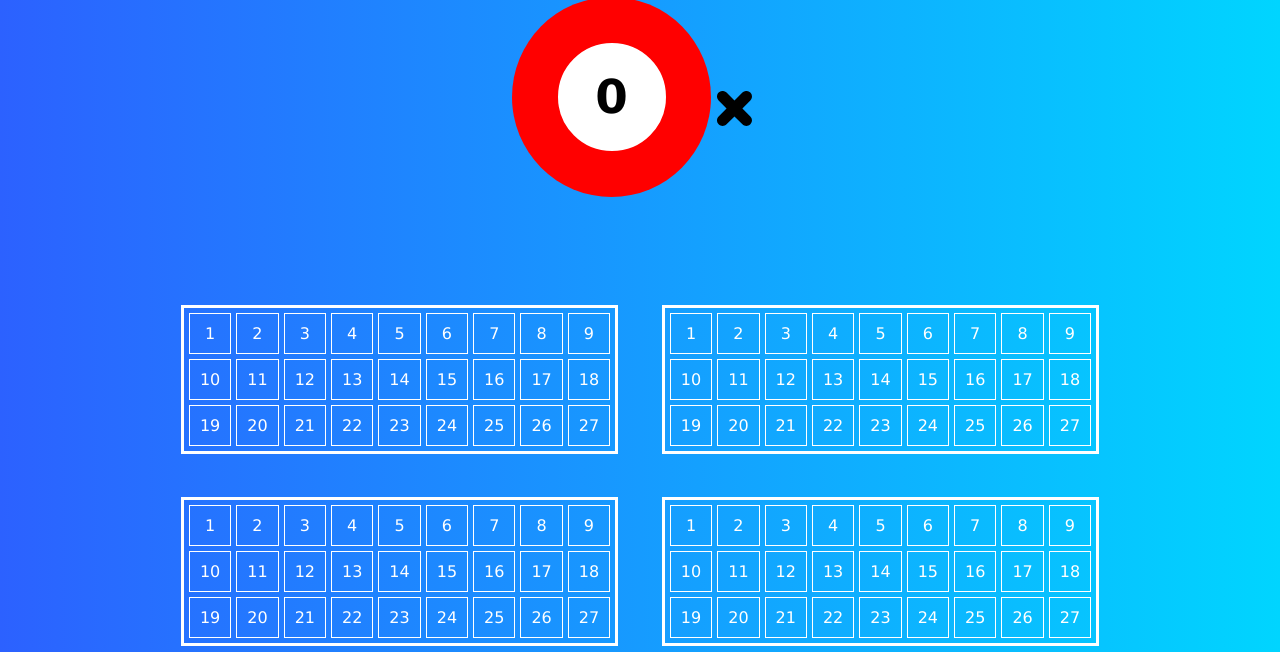
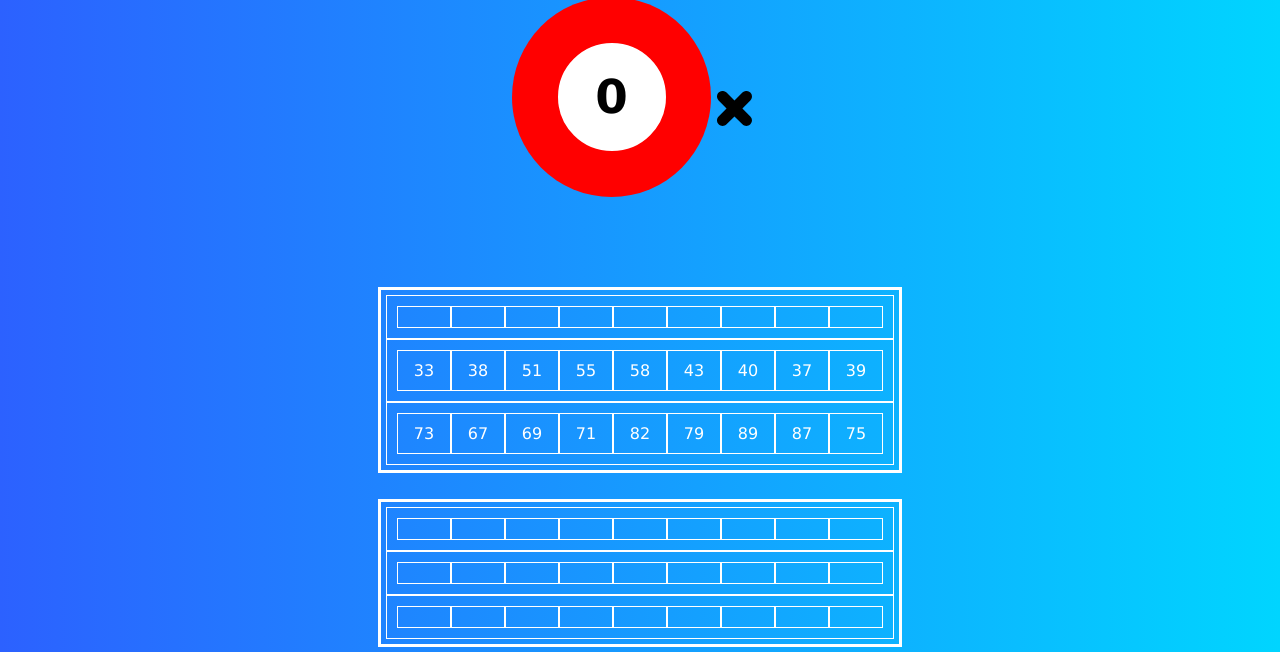
Before and after one commit to DCK222/BingoPractica, a plain HTML site: page index.html in a window 1280 px wide. Shown: the part 148-800 px from the top of the page. Drawn offline with Linux system fonts and the light colour scheme.

Commit message:
Mensaje Descriptivo

```diff
--- a/index.html
+++ b/index.html
@@ -41,13 +41,15 @@
             <div id="contendornumeroaleatorio">
                 <div id="prueba">
                     <div id="bolacolor">
-                        <div id="numaleatorio2" >
-                        <h3 id="numaleatorio" >0</h3>
-                    </div>
+                        <div id="numaleatorio2">
+                            <h3 id="numaleatorio">0</h3>
+                        </div>
                     </div>
                     <div id="contendorbotones">
-                        <button id="startButton" onclick="startGeneracion()"><img width="35px" src="assets/img/play-1003-svgrepo-com.svg" alt=""></button>
-                        <button id="stopButton" onclick="stopGeneracion()"><img width="35px" src="assets/img/cross-svgrepo-com.svg" alt=""></button>
+                        <button id="startButton" onclick="startGeneracion()"><img width="35px"
+                                src="assets/img/play-1003-svgrepo-com.svg" alt=""></button>
+                        <button id="stopButton" onclick="stopGeneracion()"><img width="35px"
+                                src="assets/img/cross-svgrepo-com.svg" alt=""></button>
                     </div>
                 </div>
             </div>
@@ -58,157 +60,129 @@
             <div id="cartones">
 
                 <div id="cartonseccion1">
-                <div id="carton1">
+                    <div class="clasecarton" id="carton1">
 
-                    <div>1</div>
-                    <div>2</div>
-                    <div>3</div>
-                    <div>4</div>
-                    <div>5</div>
-                    <div>6</div>
-                    <div>7</div>
-                    <div>8</div>
-                    <div>9</div>
+                        <div class="fila" id="fila1" >
+                            <div id="fila1_pos1"></div>
+                            <div id="fila1_pos2"></div>
+                            <div id="fila1_pos3"></div>
+                            <div id="fila1_pos4"></div>
+                            <div id="fila1_pos5"></div>
+                            <div id="fila1_pos6"></div>
+                            <div id="fila1_pos7"></div>
+                            <div id="fila1_pos8"></div>
+                            <div id="fila1_pos9"></div>
+                        </div>
 
 
-                    <div>10</div>
-                    <div>11</div>
-                    <div>12</div>
-                    <div>13</div>
-                    <div>14</div>
-                    <div>15</div>
-                    <div>16</div>
-                    <div>17</div>
-                    <div>18</div>
+                        <div class="fila" id="fila2"  >
+                            <div id="fila2_pos1"></div>
+                            <div id="fila2_pos2"></div>
+                            <div id="fila2_pos3"></div>
+                            <div id="fila2_pos4"></div>
+                            <div id="fila2_pos5"></div>
+                            <div id="fila2_pos6"></div>
+                            <div id="fila2_pos7"></div>
+                            <div id="fila2_pos8"></div>
+                            <div id="fila2_pos9"></div>
+                        </div>
+
+                        <div class="fila" id="fila3" >
+                            <div id="fila3_pos1" ></div>
+                            <div id="fila3_pos2" ></div>
+                            <div id="fila3_pos3" ></div>
+                            <div id="fila3_pos4" ></div>
+                            <div id="fila3_pos5" ></div>
+                            <div id="fila3_pos6" ></div>
+                            <div id="fila3_pos7" ></div>
+                            <div id="fila3_pos8" ></div>
+                            <div id="fila3_pos9" ></div>
+                        </div>
+                    </div>
+                    <div id="carton1">
+
+                        <div id="fila1" class="fila">
+                            <div id="fila1_pos1"></div>
+                            <div id="fila1_pos2"></div>
+                            <div id="fila1_pos3"></div>
+                            <div id="fila1_pos4"></div>
+                            <div id="fila1_pos5"></div>
+                            <div id="fila1_pos6"></div>
+                            <div id="fila1_pos7"></div>
+                            <div id="fila1_pos8"></div>
+                            <div id="fila1_pos9"></div>
+                        </div>
 
 
-                    <div>19</div>
-                    <div>20</div>
-                    <div>21</div>
-                    <div>22</div>
-                    <div>23</div>
-                    <div>24</div>
-                    <div>25</div>
-                    <div>26</div>
-                    <div>27</div>
-                </div>
+                        <div id="fila2"  class="fila">
+                            <div id="fila2_pos1"></div>
+                            <div id="fila2_pos2"></div>
+                            <div id="fila2_pos3"></div>
+                            <div id="fila2_pos4"></div>
+                            <div id="fila2_pos5"></div>
+                            <div id="fila2_pos6"></div>
+                            <div id="fila2_pos7"></div>
+                            <div id="fila2_pos8"></div>
+                            <div id="fila2_pos9"></div>
+                        </div>
+
+                        <div id="fila3"  class="fila">
+                            <div id="fila3_pos1" ></div>
+                            <div id="fila3_pos2" ></div>
+                            <div id="fila3_pos3" ></div>
+                            <div id="fila3_pos4" ></div>
+                            <div id="fila3_pos5" ></div>
+                            <div id="fila3_pos6" ></div>
+                            <div id="fila3_pos7" ></div>
+                            <div id="fila3_pos8" ></div>
+                            <div id="fila3_pos9" ></div>
+                        </div>
+                    </div>
+                    <div id="carton1">
+
+                        <div id="fila1" class="fila">
+                            <div id="fila1_pos1"></div>
+                            <div id="fila1_pos2"></div>
+                            <div id="fila1_pos3"></div>
+                            <div id="fila1_pos4"></div>
+                            <div id="fila1_pos5"></div>
+                            <div id="fila1_pos6"></div>
+                            <div id="fila1_pos7"></div>
+                            <div id="fila1_pos8"></div>
+                            <div id="fila1_pos9"></div>
+                        </div>
 
 
-                <!-- carton2 -->
-                <div id="carton1">
+                        <div id="fila2"  class="fila">
+                            <div id="fila2_pos1"></div>
+                            <div id="fila2_pos2"></div>
+                            <div id="fila2_pos3"></div>
+                            <div id="fila2_pos4"></div>
+                            <div id="fila2_pos5"></div>
+                            <div id="fila2_pos6"></div>
+                            <div id="fila2_pos7"></div>
+                            <div id="fila2_pos8"></div>
+                            <div id="fila2_pos9"></div>
+                        </div>
 
-                    <div>1</div>
-                    <div>2</div>
-                    <div>3</div>
-                    <div>4</div>
-                    <div>5</div>
-                    <div>6</div>
-                    <div>7</div>
-                    <div>8</div>
-                    <div>9</div>
-
-
-                    <div>10</div>
-                    <div>11</div>
-                    <div>12</div>
-                    <div>13</div>
-                    <div>14</div>
-                    <div>15</div>
-                    <div>16</div>
-                    <div>17</div>
-                    <div>18</div>
-
-
-                    <div>19</div>
-                    <div>20</div>
-                    <div>21</div>
-                    <div>22</div>
-                    <div>23</div>
-                    <div>24</div>
-                    <div>25</div>
-                    <div>26</div>
-                    <div>27</div>
+                        <div id="fila3"  class="fila">
+                            <div id="fila3_pos1" ></div>
+                            <div id="fila3_pos2" ></div>
+                            <div id="fila3_pos3" ></div>
+                            <div id="fila3_pos4" ></div>
+                            <div id="fila3_pos5" ></div>
+                            <div id="fila3_pos6" ></div>
+                            <div id="fila3_pos7" ></div>
+                            <div id="fila3_pos8" ></div>
+                            <div id="fila3_pos9" ></div>
+                        </div>
+                    </div>
                 </div>
-            </div>
-
-            <div id="cartonseccion1">
-
-                <!-- carton3 -->
-                <div id="carton1">
-
-                    <div>1</div>
-                    <div>2</div>
-                    <div>3</div>
-                    <div>4</div>
-                    <div>5</div>
-                    <div>6</div>
-                    <div>7</div>
-                    <div>8</div>
-                    <div>9</div>
-
-
-                    <div>10</div>
-                    <div>11</div>
-                    <div>12</div>
-                    <div>13</div>
-                    <div>14</div>
-                    <div>15</div>
-                    <div>16</div>
-                    <div>17</div>
-                    <div>18</div>
-
-
-                    <div>19</div>
-                    <div>20</div>
-                    <div>21</div>
-                    <div>22</div>
-                    <div>23</div>
-                    <div>24</div>
-                    <div>25</div>
-                    <div>26</div>
-                    <div>27</div>
-                </div>
-                <!-- carton 4 -->
-                <div id="carton1">
-
-                    <div>1</div>
-                    <div>2</div>
-                    <div>3</div>
-                    <div>4</div>
-                    <div>5</div>
-                    <div>6</div>
-                    <div>7</div>
-                    <div>8</div>
-                    <div>9</div>
-
-
-                    <div>10</div>
-                    <div>11</div>
-                    <div>12</div>
-                    <div>13</div>
-                    <div>14</div>
-                    <div>15</div>
-                    <div>16</div>
-                    <div>17</div>
-                    <div>18</div>
-
-
-                    <div>19</div>
-                    <div>20</div>
-                    <div>21</div>
-                    <div>22</div>
-                    <div>23</div>
-                    <div>24</div>
-                    <div>25</div>
-                    <div>26</div>
-                    <div>27</div>
-                </div>
-            </div>
-
             </div>
         </div>
     </section>
 </body>
 
 </html>
+<script src="numaleatorio.js"></script>
 <script src="assets/archivo.js"></script>
--- /dev/null
+++ b/numaleatorio.js
@@ -0,0 +1,62 @@
+function numeroAleatorioFila1() {
+    var setNumerosSalir = new Set();
+    var numerosFila = [...Array(30).keys()].map(i => i + 1);
+
+    let contador = 1;
+    while (contador <= 10) {
+        let posicionAle = Math.floor(Math.random() * numerosFila.length);
+        let numeroSeleccionado = numerosFila.splice(posicionAle, 1)[0];
+
+        if (!setNumerosSalir.has(numeroSeleccionado)) {
+            setNumerosSalir.add(numeroSeleccionado);
+            document.getElementById('#fila1 .fila_pos' + contador).textContent = numeroSeleccionado;
+            contador++;
+        }
+    }
+}
+
+function numeroAleatorioFila2() {
+    var setNumerosSalir = new Set();
+    var numerosFila = Array.from({length: 31}, (f, g) => g + 30);
+
+    let contador = 1;
+    while (contador <= 10) {
+        let posicionAle = Math.floor(Math.random() * numerosFila.length);
+        let numeroSeleccionado = numerosFila.splice(posicionAle, 1)[0];
+
+        if (!setNumerosSalir.has(numeroSeleccionado)) {
+            setNumerosSalir.add(numeroSeleccionado);
+            document.getElementById('fila2_pos' + contador).textContent = numeroSeleccionado;
+            contador++;
+        }
+    }
+}
+function numeroAleatorioFila3() {
+    var setNumerosSalir = new Set();
+    var numerosFila = Array.from({ length: 30 }, (f, g) => g + 61);
+
+    let contador = 1;
+    while (contador <= 10) {
+        let posicionAle = Math.floor(Math.random() * numerosFila.length);
+        let numeroSeleccionado = numerosFila.splice(posicionAle, 1)[0];
+
+        if (!setNumerosSalir.has(numeroSeleccionado)) {
+            setNumerosSalir.add(numeroSeleccionado);
+            document.getElementById('fila3_pos' + contador).textContent = numeroSeleccionado;
+            contador++;
+        }
+    }
+}
+
+document.addEventListener('DOMContentLoaded', function() {
+    numeroAleatorioFila1();
+
+});
+document.addEventListener('DOMContentLoaded', function() {
+    numeroAleatorioFila2();
+
+});
+document.addEventListener('DOMContentLoaded', function() {
+    numeroAleatorioFila3();
+
+});
--- a/style.css
+++ b/style.css
@@ -134,7 +134,7 @@ nav a {
 }
 
 /* estilos para los cartones */
-#contenedorcartones{
+#contenedorcartones {
     display: flex;
     align-items: center;
     justify-content: center;
@@ -142,13 +142,20 @@ nav a {
 }
 
 #carton1 {
-        display: grid;
-        grid-template-columns: repeat(9, 1fr);
-        gap: 5px;
+    display: flex;
+    flex-direction: column;
     border: 3px solid #ffffff;
     padding: 5px;
     margin-top: 5%;
     color: #ffffff;
+}
+
+.fila {
+    display: flex;
+    /* gap: 5px; */
+}
+.fila div{
+    min-width: 2rem;
 }
 
 #carton1 div {
@@ -156,11 +163,5 @@ nav a {
     padding: 10px;
     text-align: center;
 }
-    #cartonseccion1{
-        display: flex;
-        align-items: center;
-        justify-content: center;
-        gap: 5%;
-    }
 
 /* fin estilos para los cartones */
```
Lines whose indentation alone changed are shown as unchanged.
